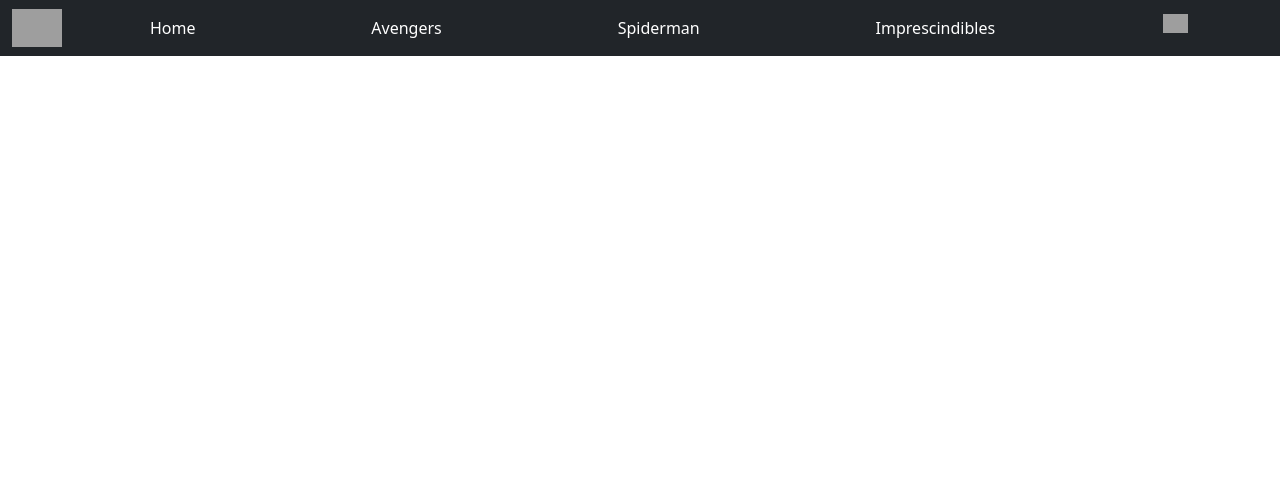
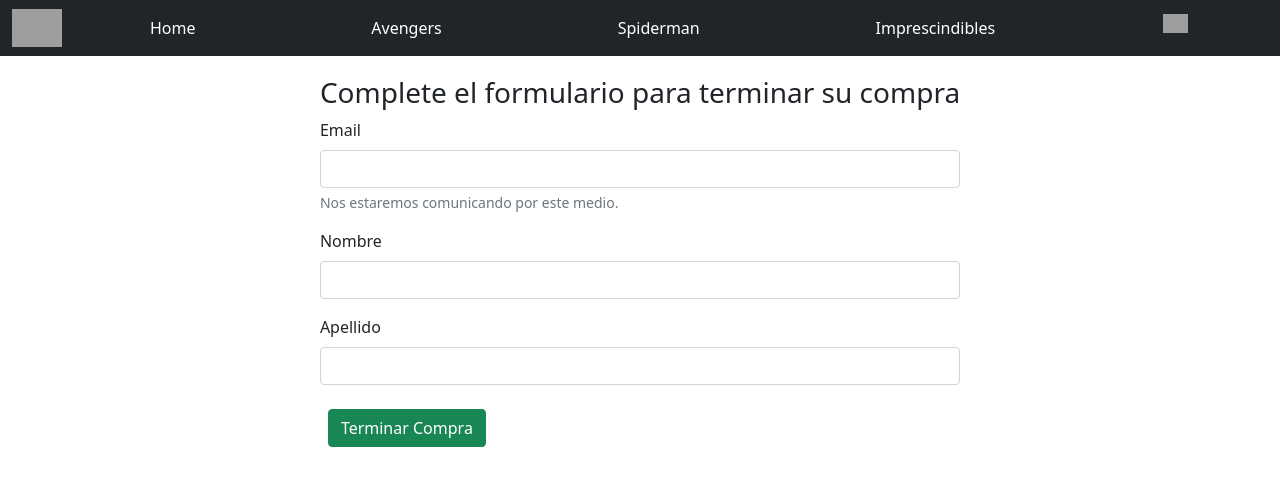
Before and after one commit to Alvareziv64/cursoReact, a React (Create React App) app: page /buy in a window 1280 px wide. Shown: the top 486 px of the page. Built offline with nearby package versions, Linux system fonts and the light colour scheme; grey boxes are pictures that could not be loaded; the HTML template or start-up script is replaced by a standard one.

Commit message:
clase 12

```diff
--- a/src/App.js
+++ b/src/App.js
@@ -1,13 +1,14 @@
 import React from "react";
 import { BrowserRouter as Router, Routes, Route } from "react-router-dom";
+import { ItemProvider } from "./CartContext";
 //COMPONENTS
 import NavBar from "./components/NavBar/Navbar";
 import ItemDetailContainer from "./components/ItemDetailContainer/ItemDetailContainer";
-import { ItemProvider } from "./CartContext";
+import Cart from "./components/Pages/Cart/Cart";
 //VIEWS
-import Home from "./components/Pages/Home";
-import CartContainer from "./components/CartContainer/CartContainer";
-import Filter from "./components/Pages/Section";
+import Home from "./components/Pages/Home/Home";
+import Section from "./components/Pages/Section/Section";
+import Buy from "./components/Pages/Buy/Buy"
 
 const App = () => {
 
@@ -18,12 +19,13 @@ const App = () => {
           <NavBar />
           <Routes>
             <Route path="/" element={<Home />} />
-            <Route path="/section/:filter" element={<Filter title="filtro" />} />
+            <Route path="/buy" element={<Buy />} />
+            <Route path="/section/:filter" element={<Section title="filtro" />} />
             <Route
               path="/item/:id"
               element={<ItemDetailContainer title="Detalle" />}
             />
-            <Route path="/cart" element={<CartContainer title="Carrito" />} />
+            <Route path="/cart" element={<Cart title="Carrito" />} />
           </Routes>
         </ItemProvider>
       </Router>
--- a/src/components/CartContainer/CartContainer.js
+++ b/src/components/CartContainer/CartContainer.js
@@ -1,10 +1,11 @@
 import React, { useContext } from "react";
 import { CartContext } from "../../CartContext";
 import { Link } from "react-router-dom";
-import "./CartContainer.css"
+import "./CartContainer.css";
 
 const CartContainer = () => {
-  const { cart, setCart, nCantidad, sumar, restar, borrar } = useContext(CartContext);
+  const { cart, setCart, nCantidad, sumar, restar, borrar } =
+    useContext(CartContext);
 
   //Reduce para sumar precio total
   const nPrecio = cart.reduce(
@@ -36,9 +37,24 @@ const CartContainer = () => {
                 <td>{item.name + ", " + item.title}</td>
                 <td>{item.quantity}</td>
                 <td>
-                  <button onClick={() => sumar(item.id)} className="btn btn-info btn-sm">+</button>
-                  <button onClick={() => restar(item.id)} className="btn btn-danger btn-sm">-</button>
-                  <button onClick={() => borrar(item.id)} className="btn btn-outline-danger btn-sm">Borrar</button>
+                  <button
+                    onClick={() => sumar(item.id)}
+                    className="btn btn-info btn-sm"
+                  >
+                    +
+                  </button>
+                  <button
+                    onClick={() => restar(item.id)}
+                    className="btn btn-danger btn-sm"
+                  >
+                    -
+                  </button>
+                  <button
+                    onClick={() => borrar(item.id)}
+                    className="btn btn-outline-danger btn-sm"
+                  >
+                    Borrar
+                  </button>
                 </td>
                 <td>
                   <span>{"$" + item.price * item.quantity}</span>
@@ -61,11 +77,11 @@ const CartContainer = () => {
                 >
                   Vaciar carrito
                 </button>
-                <button
-                  className="btn btn-success btn-sm"
-                >
-                  Finalizar compra
-                </button>
+                <Link to="/buy" className="nav-item">
+                  <button className="btn btn-success btn-sm">
+                    Finalizar compra
+                  </button>
+                </Link>
               </td>
               <td className="font-weight-bold">
                 <span>{"$" + nPrecio}</span>
@@ -76,7 +92,11 @@ const CartContainer = () => {
               <th scope="row" colSpan="2">
                 Carrito Vacio
               </th>
-              <td><Link to="/"><button className="btn btn-info goShop">Ir a tienda</button></Link></td>
+              <td>
+                <Link to="/">
+                  <button className="btn btn-info goShop">Ir a tienda</button>
+                </Link>
+              </td>
             </tr>
           )}
         </tfoot>
--- /dev/null
+++ b/src/components/Pages/Buy/Buy.css
@@ -0,0 +1,13 @@
+.divVenta{
+    display: flex;
+    justify-content: center;
+}
+
+.formVenta{
+    max-width: 800px;
+    margin-top: 20px;
+}
+
+.ticket{
+    margin-top: 20px;
+}
--- /dev/null
+++ b/src/components/Pages/Buy/Buy.js
@@ -0,0 +1,90 @@
+import React, { useState } from "react";
+import { collection, addDoc } from "firebase/firestore";
+import { db } from "../../../firebase/firebaseConfig";
+import { Link } from "react-router-dom";
+import "./Buy.css";
+
+const initialState = {
+  email: "",
+  name: "",
+  lastName: "",
+};
+
+const Buy = () => {
+  const [values, setValues] = useState(initialState);
+  const [ventaId, setVentaId] = useState("");
+  const onChage = (e) => {
+    const { value, name } = e.target;
+    setValues({ ...values, [name]: value });
+  };
+
+  const onSubmit = async (e) => {
+    e.preventDefault();
+    const docRef = await addDoc(collection(db, "ventas"), {
+      values,
+    });
+    setVentaId(docRef.id);
+    setValues(initialState);
+  };
+
+  return (
+    <div className="divVenta">
+      {ventaId ? (
+        <div>
+          <h4 className="ticket">
+            Venta completada, el id de su compra es: {ventaId}
+          </h4>
+          <Link to="/">          <button type="submit" className="btn btn-info">
+            Volver al home
+          </button></Link>
+        </div>
+      ) : (
+        <form className="formVenta" onSubmit={onSubmit}>
+          <h3>Complete el formulario para terminar su compra</h3>
+          <div className="mb-3">
+            <label className="form-label">Email</label>
+            <input
+              type="email"
+              className="form-control"
+              id="exampleInputEmail1"
+              aria-describedby="emailHelp"
+              name="email"
+              value={values.email}
+              onChange={onChage}
+            ></input>
+            <div id="emailHelp" className="form-text">
+              Nos estaremos comunicando por este medio.
+            </div>
+          </div>
+          <div className="mb-3">
+            <label className="form-label">Nombre</label>
+            <input
+              type="text"
+              className="form-control"
+              id="exampleInputEmail1"
+              name="name"
+              value={values.name}
+              onChange={onChage}
+            ></input>
+          </div>
+          <div className="mb-3">
+            <label className="form-label">Apellido</label>
+            <input
+              type="text"
+              className="form-control"
+              id="exampleInputEmail1"
+              name="lastName"
+              value={values.lastName}
+              onChange={onChage}
+            ></input>
+          </div>
+          <button type="submit" className="btn btn-success">
+            Terminar Compra
+          </button>
+        </form>
+      )}
+    </div>
+  );
+};
+
+export default Buy;
--- a/src/components/Pages/Cart.js
+++ b/src/components/Pages/Cart/Cart.js
@@ -1,5 +1,5 @@
 import React from 'react'
-import CartContainer from '../CartContainer/CartContainer'
+import CartContainer from '../../CartContainer/CartContainer'
 
 const Cart = () => {
   return (
--- a/src/components/Pages/Home.js
+++ b/src/components/Pages/Home/Home.js
@@ -1,5 +1,5 @@
 import React from "react";
-import ItemListContainer from "../ItemListContainer/ItemListContainer";
+import ItemListContainer from "../../ItemListContainer/ItemListContainer";
 
 const Home = () => {
   return (
--- a/src/components/Pages/Section.js
+++ b/src/components/Pages/Section/Section.js
@@ -1,7 +1,7 @@
 import React, { useState, useEffect } from "react";
-import ItemList from "../ItemList/ItemList";
+import ItemList from "../../ItemList/ItemList";
 import { useParams } from "react-router-dom";
-import { db } from "../../firebase/firebaseConfig";
+import { db } from "../../../firebase/firebaseConfig";
 import { collection, where, getDocs, query } from "firebase/firestore";
 
 const Section = () => {
```
Also changed, not shown: src/components/Pages/Avengers.js (deleted, +0 -10 lines), src/components/Pages/Imprescindibles.js (deleted, +0 -9 lines), src/components/Pages/Spiderman.js (deleted, +0 -7 lines).
